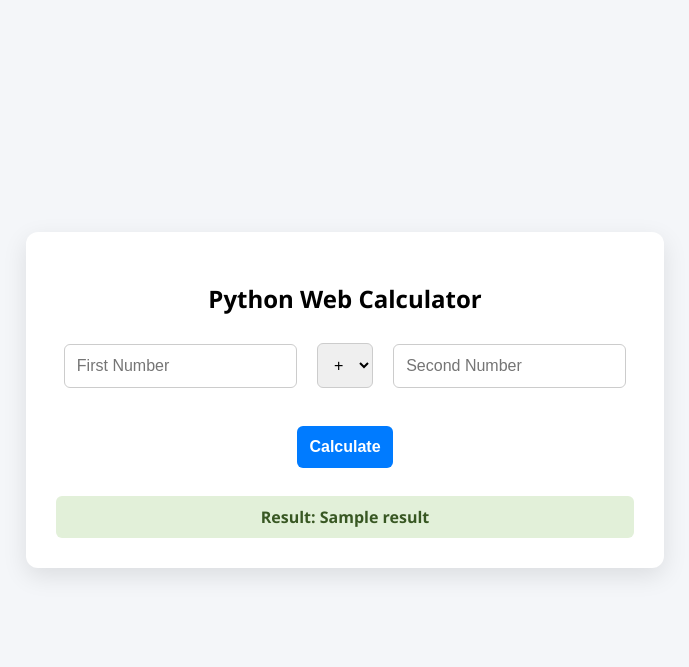
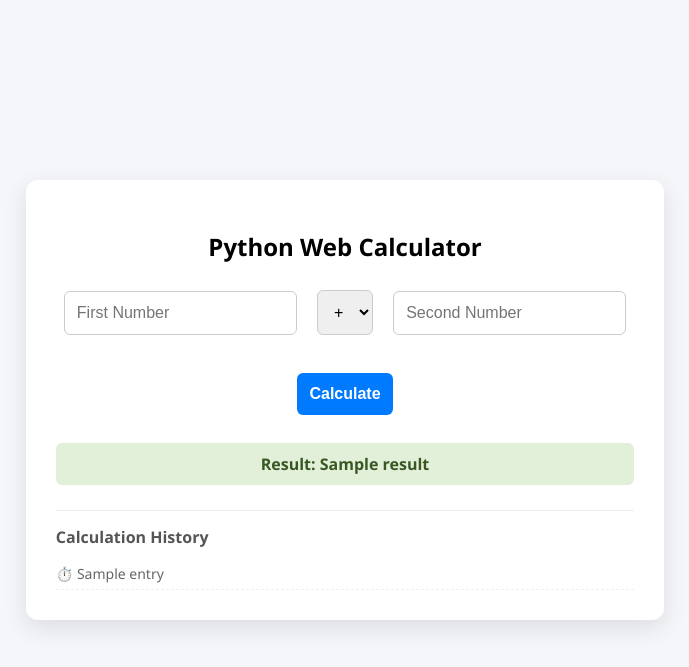
Before and after one commit to Samsoulution55/web-python-calculator, a Flask app: template templates/index.html in a window 1280 px wide. Shown: the top 667 px of the page, without its empty margins (295-984 px from the left). Run offline with Flask 3, Linux system fonts and the light colour scheme; the template is opened without the code that fills it: most values are stand-ins (such as "Sample title", 1, 10 or a date in 2020).

Commit message:
feat: add running calculation history log panel

```diff
--- a/app.py
+++ b/app.py
@@ -2,43 +2,54 @@ from flask import Flask, render_template, request
 
 app = Flask(__name__)
 
+# Global list to store calculation strings in memory
+HISTORY_LOG = []
+
 @app.route("/", methods=["GET", "POST"])
 def calculator():
     result = ""
-    error_message = "" # Added to track issues safely
+    error_message = ""
 
     if request.method == "POST":
         try:
-            # 1. Capture and convert raw text input safely
             num1_raw = request.form.get("num1")
             num2_raw = request.form.get("num2")
             operation = request.form.get("operation")
 
-            # 2. Defensive check: Did the user leave fields blank?
             if not num1_raw or not num2_raw:
                 error_message = "Error: All input fields must be filled out."
             else:
                 num1 = float(num1_raw)
                 num2 = float(num2_raw)
 
-                # 3. Process calculations with custom validation rule loops
+                # Math Processing
                 if operation == "add":
                     result = num1 + num2
+                    op_sign = "+"
                 elif operation == "subtract":
                     result = num1 - num2
+                    op_sign = "-"
                 elif operation == "multiply":
                     result = num1 * num2
+                    op_sign = "×"
                 elif operation == "divide":
                     if num2 == 0:
                         error_message = "Error: Cannot divide by zero!"
                     else:
                         result = num1 / num2
+                        op_sign = "÷"
+
+                # If calculation succeeded, save it into our memory log array
+                if not error_message:
+                    log_entry = f"{num1} {op_sign} {num2} = {result}"
+                    # Insert at the beginning so the newest calculation is on top
+                    HISTORY_LOG.insert(0, log_entry)
 
         except ValueError:
-            # Catch instances where inputs aren't valid numeric decimal values
             error_message = "Error: Please input valid numbers only."
 
-    return render_template("index.html", result=result, error=error_message)
+    # Send both the single result and the full history list to our web page
+    return render_template("index.html", result=result, error=error_message, history=HISTORY_LOG)
 
 if __name__ == "__main__":
     app.run(debug=True)
--- a/templates/index.html
+++ b/templates/index.html
@@ -4,7 +4,6 @@
     <meta charset="UTF-8">
     <meta name="viewport" content="width=device-width, initial-scale=1.0">
     <title>Professional Python Calculator</title>
-    <!-- This line links your python server data to your style sheet -->
     <link rel="stylesheet" href="{{ url_for('static', filename='style.css') }}">
 </head>
 <body>
@@ -24,19 +23,32 @@
             <br><br>
             <button type="submit">Calculate</button>
         </form>
-        <!-- This placeholder renders the error banner if an issue happens -->
+
         {% if error %}
             <div class="result-box" style="background-color: #f8d7da; color: #721c24;">
                 {{ error }}
             </div>
         {% endif %}
 
-        <!-- This placeholder only renders if a successful calculation happened -->
         {% if result != "" and not error %}
             <div class="result-box">
                 Result: {{ result }}
             </div>
         {% endif %}
+
+        <!-- NEW: Calculation History Section Layout -->
+        {% if history %}
+            <div style="margin-top: 25px; text-align: left; border-top: 1px solid #eee; padding-top: 15px;">
+                <h4 style="margin: 0 0 10px 0; color: #555;">Calculation History</h4>
+                <ul style="list-style: none; padding: 0; margin: 0; max-height: 120px; overflow-y: auto;">
+                    {% for entry in history %}
+                        <li style="padding: 6px 0; border-bottom: 1px dashed #f0f0f0; color: #666; font-size: 14px;">
+                            ⏱️ {{ entry }}
+                        </li>
+                    {% endfor %}
+                </ul>
+            </div>
+        {% endif %}
     </div>
 </body>
 </html>
```
